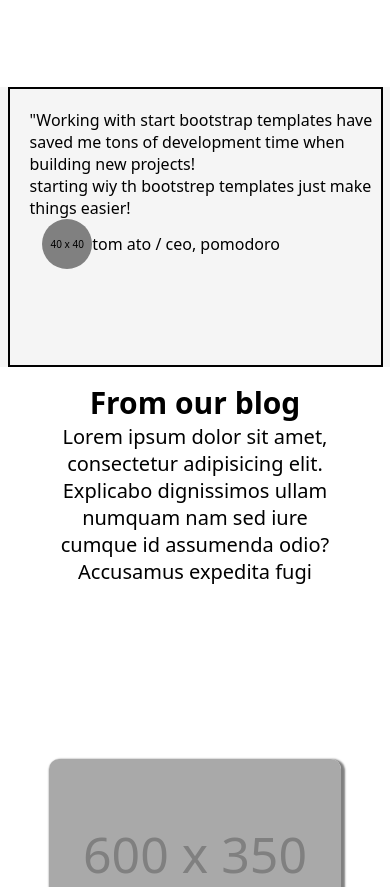
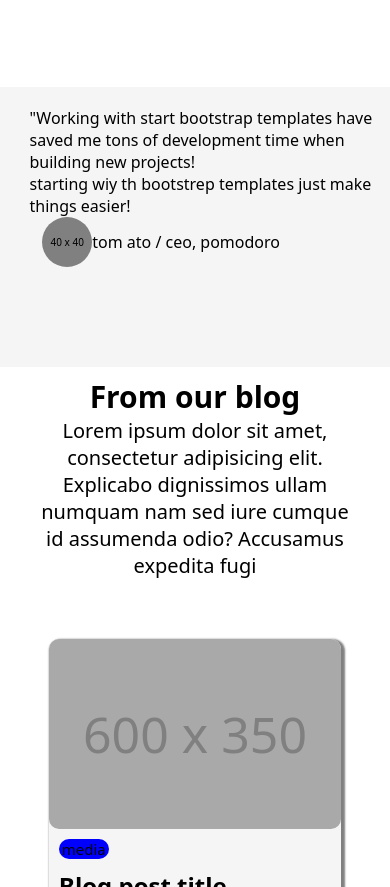
Before and after one commit to oluwadamilaresalami05-dotcom/clone, a plain HTML site: page index.html in a window 390 px wide. Shown: the part 1378-2265 px from the top of the page. Drawn offline with Linux system fonts and the light colour scheme.

Commit message:
removed some unnecessary spaces

```diff
--- a/css/style.css
+++ b/css/style.css
@@ -517,7 +517,7 @@ a{
         /* border: 2px solid green; */
     }
     .pDiv{
-        border: 2px solid;
+        /* border: 2px solid; */
         padding: 20px 0px 20px 20px;
       width: 90%;
         /* background-color: whitesmoke; */
@@ -536,7 +536,7 @@ a{
         text-align: center;
         /* border: 2px solid green; */
         height: 90%;
-        width:100%;
+        width:80%;
     }
 
     .newsBox{
@@ -609,15 +609,11 @@ a{
     display: flex;
     margin: 10px;
 }
-.headBox{
- width: 300px;
-
-}
 
 .headContainer{
     width: 100%;
     /* border: 2px solid red; */
-    height: 300px;
+    height: 180px;
 }
 .workingSection{
    /* border: 2px solid red; */
```
